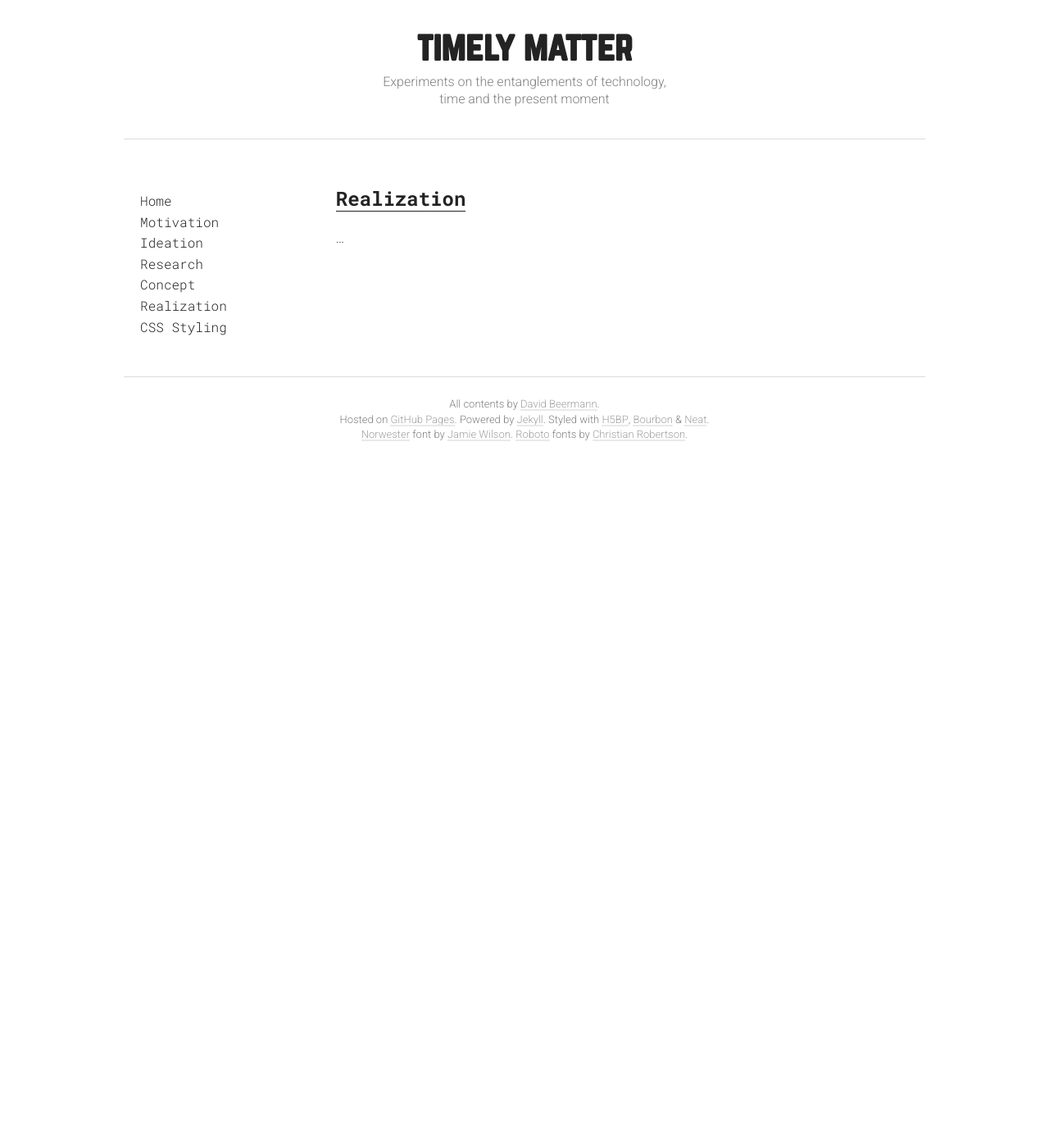
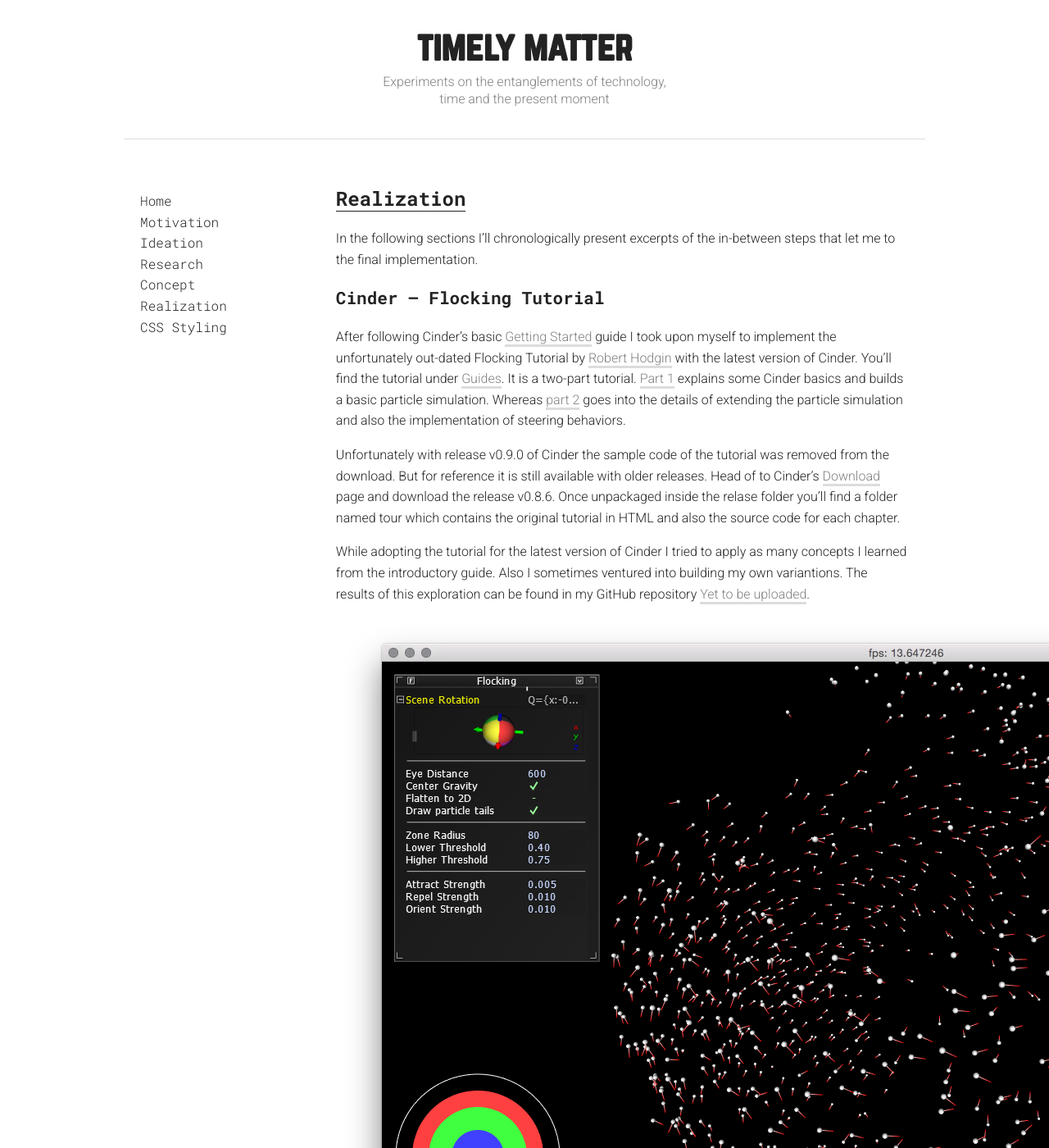
Before and after one commit to davidbeermann/timely-matter, a Jekyll site: the page built from realization/index.md, in a window 1280 px wide and 1400 px high. Shown: the whole window at 82% size. Built offline with Jekyll 4.4.1, drawn with Linux system fonts in a browser that asks for light colours; some of the changed text lies outside the part shown.

Commit message:
started writing on realization

```diff
--- a/realization/index.md
+++ b/realization/index.md
@@ -6,4 +6,30 @@ position: 4
 
 # Realization
 
+In the following sections I'll chronologically present excerpts of the in-between steps that let me to the final implementation.
+
+## Cinder – Flocking Tutorial
+
+After following Cinder's basic [Getting Started](https://libcinder.org/docs/guides/opengl/index.html) guide I took upon myself to implement the unfortunately out-dated Flocking Tutorial by [Robert Hodgin](http://www.roberthodgin.com/) with the latest version of Cinder. You'll find the tutorial under [Guides](https://libcinder.org/docs/guides/index.html). It is a two-part tutorial. [Part 1](https://libcinder.org/docs/guides/tour/hello_cinder.html) explains some Cinder basics and builds a basic particle simulation. Whereas [part 2](https://libcinder.org/docs/guides/flocking/chapter1.html) goes into the details of extending the particle simulation and also the implementation of steering behaviors.
+
+Unfortunately with release v0.9.0 of Cinder the sample code of the tutorial was removed from the download. But for reference it is still available with older releases. Head of to Cinder's [Download](https://libcinder.org/download) page and download the release v0.8.6. Once unpackaged inside the relase folder you'll find a folder named tour which contains the original tutorial in HTML and also the source code for each chapter.
+
+While adopting the tutorial for the latest version of Cinder I tried to apply as many concepts I learned from the introductory guide. Also I sometimes ventured into building my own variantions. The results of this exploration can be found in my GitHub repository [Yet to be uploaded]().
+
+![Final rendition of the Cinder flocking application]({{ "/static/images/cinder-flocking-tutorial.png" | prepend: site.baseurl }})
+
+Although the tutorial taught me a lot about Cinder in general and C++ and OpenGL specifically I had to find out that the [Cinder's extension for Kinect](https://github.com/cinder/Cinder-Kinect) does currently not work the latest version. One of the reasons was that Cinder switched from their on math library to [GLM](http://glm.g-truc.net/). While errors resulting from this change would be easily fixed, I also ran into other issues I was unable to resolve. Since I knew from the start that my project would rely on the Kinect camera I went on to work with openFrameworks.
+
+## openFrameworks — Nature of Code
+
+* [The Nature of Code](http://natureofcode.com/) by [Daniel Shiffman](http://shiffman.net/)
+While you can buy the book you can also [read it online](http://natureofcode.com/book/) for free.
+Although written for Processing I set myself the goal to translate the presented concepts to openFrameworks – a project which [many](https://github.com/search?utf8=%E2%9C%93&q=nature+of+code+openframeworks&type=Repositories&ref=searchresults) have done before.
+
+## Marching Squares
+
 ...
+
+## Homography
+
+...
```
